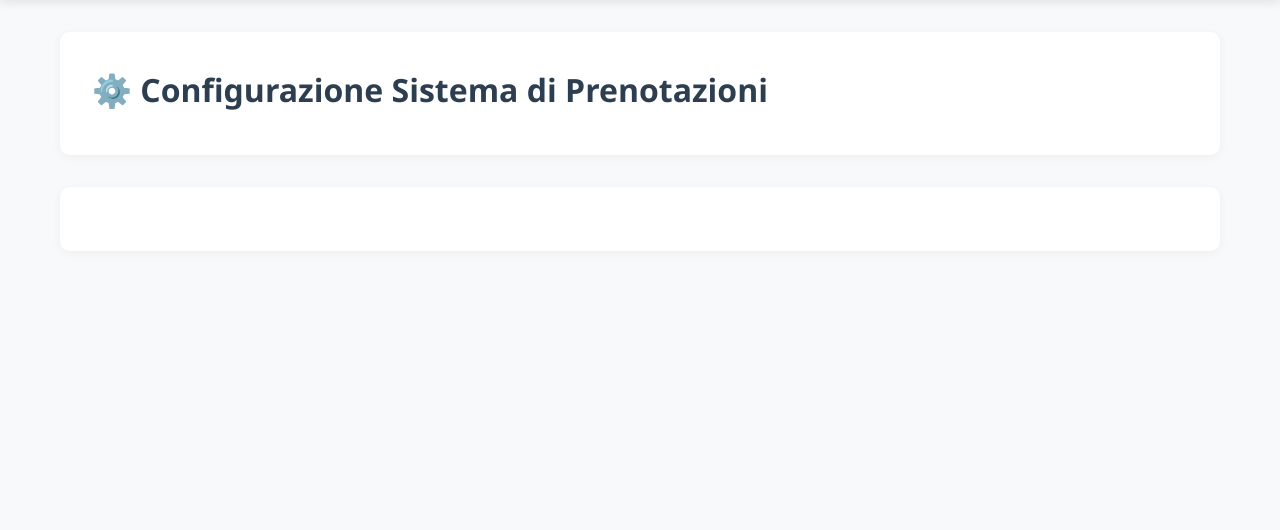
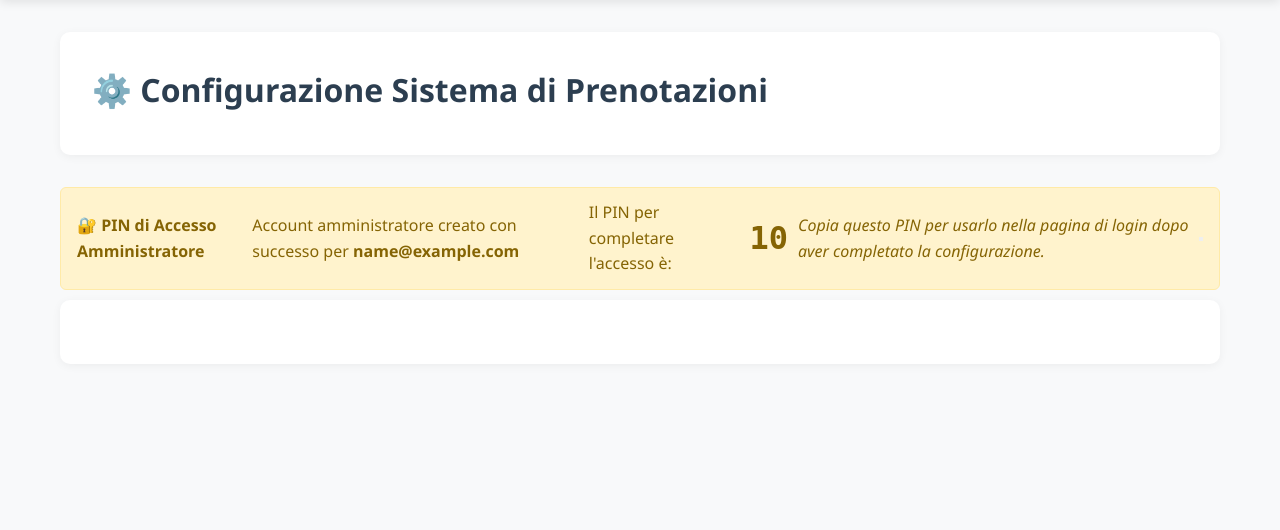
Before and after one commit to nicovoni/prenotazioni_scuola_project, a Django app: template prenotazioni/templates/prenotazioni/configurazione_sistema.html in a window 1280 px wide. Shown: the part 71-601 px from the top of the page. Run offline with Django 4.2, Linux system fonts and the light colour scheme; the template is opened without the code that fills it: most values are stand-ins (such as "Sample title", 1, 10 or a date in 2020).

Commit message:
pinmostrato

```diff
--- a/prenotazioni/templates/prenotazioni/configurazione_sistema.html
+++ b/prenotazioni/templates/prenotazioni/configurazione_sistema.html
@@ -10,6 +10,20 @@
             {% if step == 1 %}Crea il primo utente amministratore{% elif step == "school" %}Inserisci informazioni sulla scuola{% elif step == 2 %}Definisci quante risorse creare{% elif step == 3 %}Configura i dettagli delle risorse{% endif %}
         </p>
     </div>
+
+    <!-- TEMPORANEO: Mostra PIN admin se appena creato -->
+    {% if temp_pin %}
+    <div class="alert alert-warning alert-dismissible fade show" role="alert">
+        <h4 class="alert-heading">🔐 PIN di Accesso Amministratore</h4>
+        <p>Account amministratore creato con successo per <strong>{{ admin_email }}</strong></p>
+        <p class="mb-2">Il PIN per completare l'accesso è:</p>
+        <h2 class="text-center text-primary" style="font-family: monospace; font-size: 2rem; font-weight: bold;">
+            {{ temp_pin }}
+        </h2>
+        <p><em>Copia questo PIN per usarlo nella pagina di login dopo aver completato la configurazione.</em></p>
+        <button type="button" class="btn-close" data-bs-dismiss="alert" aria-label="Chiudi"></button>
+    </div>
+    {% endif %}
 
     <div class="content-card">
         {% if step == 1 %}
```
Also changed, not shown: prenotazioni/views.py (+22 -27 lines).
